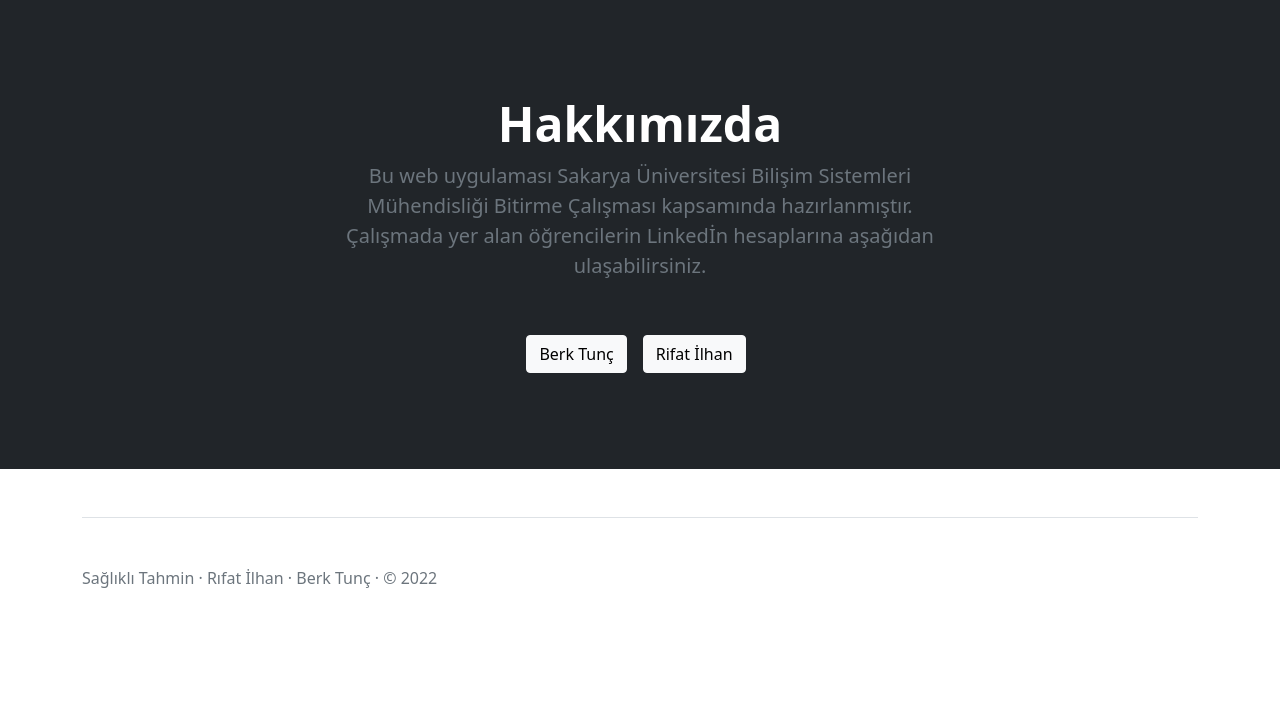
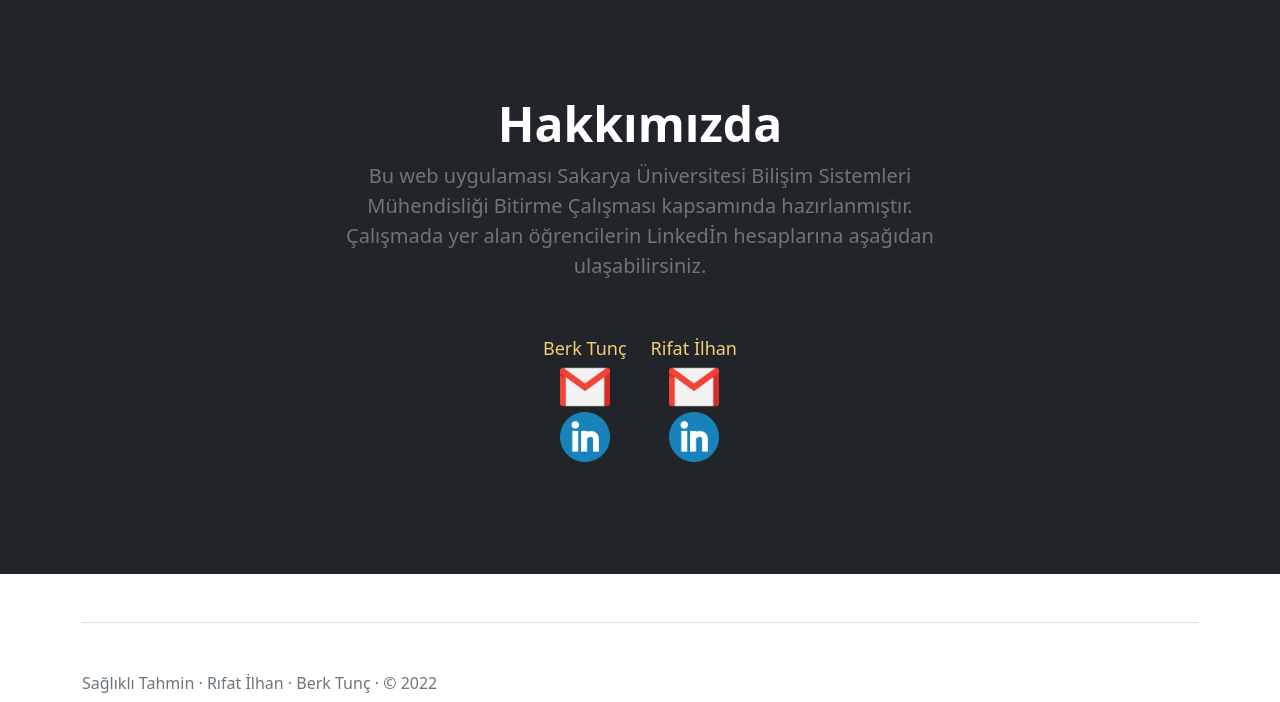
Before and after one commit to berktunc008/health, a Flask app: page /hakkimizda in a window 1280 px wide. Shown: the part 57-759 px from the top of the page. Run offline with Flask 2, Linux system fonts and the light colour scheme.

Commit message:
hakkımızda sayfasına iletişim bilgileri eklendi

```diff
--- a/templates/hakkimizda.html
+++ b/templates/hakkimizda.html
@@ -47,8 +47,19 @@
               <br> Çalışmada yer alan öğrencilerin Linkedİn hesaplarına aşağıdan ulaşabilirsiniz.  <br> <br>
             </p>
             <div class="d-grid gap-2 d-sm-flex justify-content-sm-center">
-              <a class="btn btn-light" href="https://www.linkedin.com/in/berk-tun%C3%A7-94b759173" role="button">Berk Tunç</a> <br>
-              <a class="btn btn-light" href="https://www.linkedin.com/in/rifat-ilhan-7754bb173" role="button">Rifat İlhan</a> <br>
+
+              <p style="color: rgb(243, 207, 117); font-size: large;">
+                Berk Tunç  <br>  <a href = "mailto: berktunc008@gmail.com"><img alt="" src="static/gmailicon1.png" width="50" height="50"></a>  <br> <a href="https://www.linkedin.com/in/berk-tun%C3%A7-94b759173">
+                <img alt="" src="static/linkedin-icon.png" width="50" height="50">
+                </a>
+                 </p>
+                 <hr>
+                 <hr>
+                 <p style="color: rgb(243, 207, 117); font-size: large;">
+                  Rifat İlhan <br>  <a href = "mailto: ilhanrifat99@gmail.com"><img alt="" src="static/gmailicon1.png" width="50" height="50"></a> <br>  <a href="https://www.linkedin.com/in/rifat-ilhan-7754bb173">
+                  <img alt="" src="static/linkedin-icon.png" width="50" height="50">
+                  </a>
+                   </p>
 
             </div>
           </div>
```
Also changed, not shown: static/gmailicon1.png (added), static/linkedin-icon.png (added).
